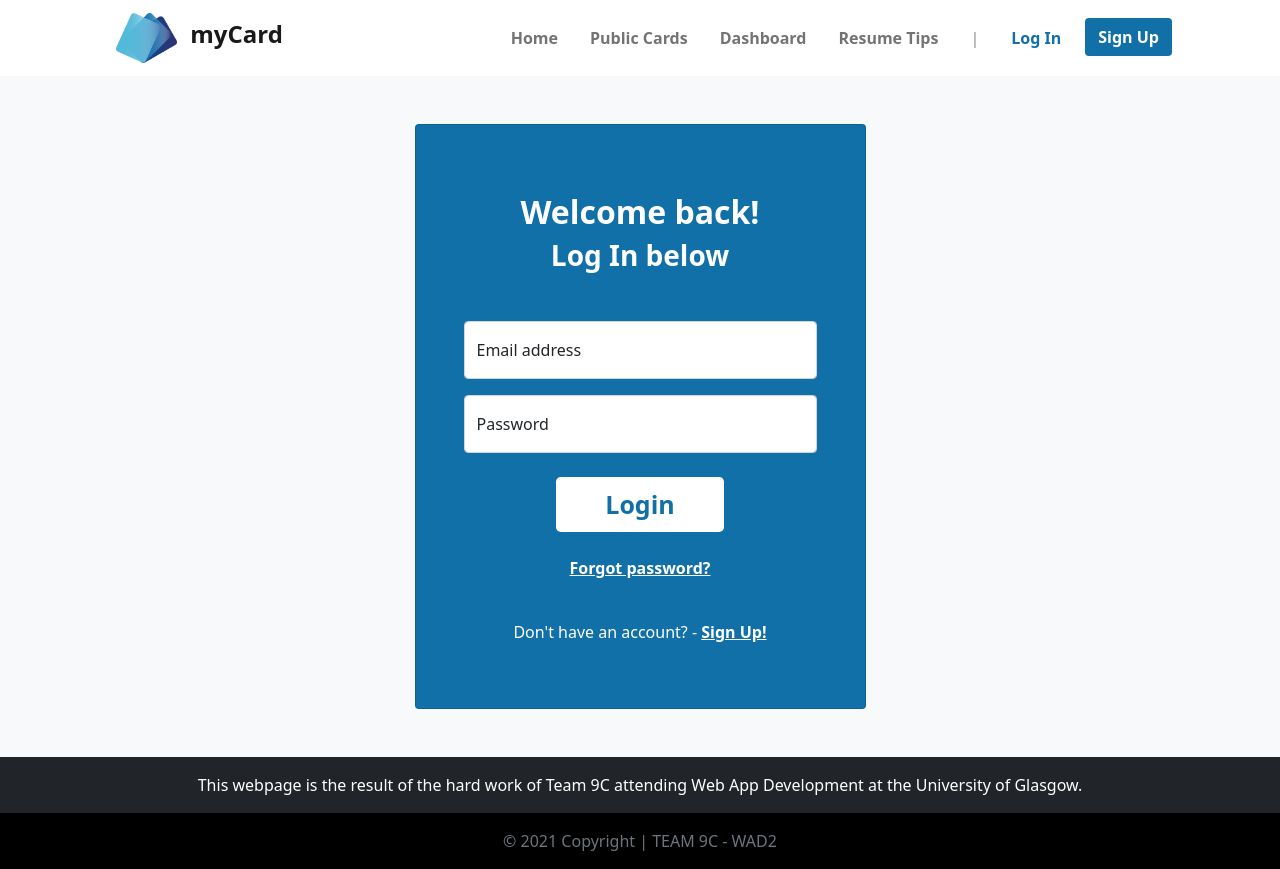
After one commit to myCard-9c/myCard, a Django app: page /myCard/login/ in a window 1280 px wide. The commit adds this page. Run offline with Django 3.2, Linux system fonts and the light colour scheme.

Commit message:
Log In page created

```diff
--- a/myCard/urls.py
+++ b/myCard/urls.py
@@ -6,4 +6,5 @@ app_name = 'myCard'
 urlpatterns = [
     path('', views.index, name='index'),
     path('public_cards/', views.public_cards, name='public_cards'),
+    path('login/', views.login, name='login'),
 ]
--- a/myCard/views.py
+++ b/myCard/views.py
@@ -8,3 +8,7 @@ def index(request):
 def public_cards(request):
     # Return the response
     return render(request, 'myCard/public_cards.html')
+
+def login(request):
+    # Return the response
+    return render(request, 'myCard/login.html')
--- a/templates/myCard/base.html
+++ b/templates/myCard/base.html
@@ -38,7 +38,7 @@
               <li><a class="nav-link" href="#">Dashboard</a></li>
               <li><a class="nav-link" href="#">Resume Tips</a></li>
               <li><a class="nav-link disabled" href="#">|</a></li>
-              <li><a class="nav-link" id="login" href="#">Log In</a></li>
+              <li><a class="nav-link" id="login" href="{% url 'myCard:login' %}">Log In</a></li>
               <li><a class="btn btn-main" href="#">Sign Up</a></li>
             </ul>
           </div>
--- /dev/null
+++ b/templates/myCard/login.html
@@ -0,0 +1,49 @@
+{% extends 'myCard/base.html' %}
+{% load staticfiles %}
+
+{% block title_block %}
+  Log In
+{% endblock %}
+
+{% block main_block %}
+<section class="bg-light text-center">
+  <div class="container py-5">
+    <!-- Log In form -->
+    <div class="row justify-content-center">
+      <div class="col-12 col-md-8 col-lg-6 col-xl-5">
+        <div class="card bg-main">
+          <div class="card-body px-5">
+            <div class="my-md-5">
+              <div class="text-center text-white pt-1">
+                <h2 class="fw-bold">Welcome back!</h2>
+                <h3 class="fw-bold mb-5">Log In below</h3>
+              </div>
+              <form id="login_form" action="{% url 'myCard:login' %}" method="post">
+                {% csrf_token %}
+                <div class="form-floating mb-3">
+                  <input type="email" class="form-control" id="floatingInput" placeholder="name@example.com">
+                  <label for="floatingInput">Email address</label>
+                </div>
+                <div class="form-floating">
+                  <input type="password" class="form-control" id="floatingPassword" placeholder="Password">
+                  <label for="floatingPassword">Password</label>
+                </div>
+                <div class="text-center pt-4">
+                  <button class="btn btn-home btn-lg px-5" type="submit">Login</button>
+                </div>
+              </form>
+              <div class="text-center py-4">
+                <p><a href="#" class="text-white fw-bold">Forgot password?</a></p>
+              </div>
+              <div class="text-center">
+                <p class="text-white">Don't have an account? - <a href="#" class="text-white fw-bold">Sign Up!</a></p>
+              </div>
+            </div>
+          </div>
+        </div>
+      </div>
+    </div>
+    <!-- Log In form -->
+  </div>
+</section>
+{% endblock %}
```
